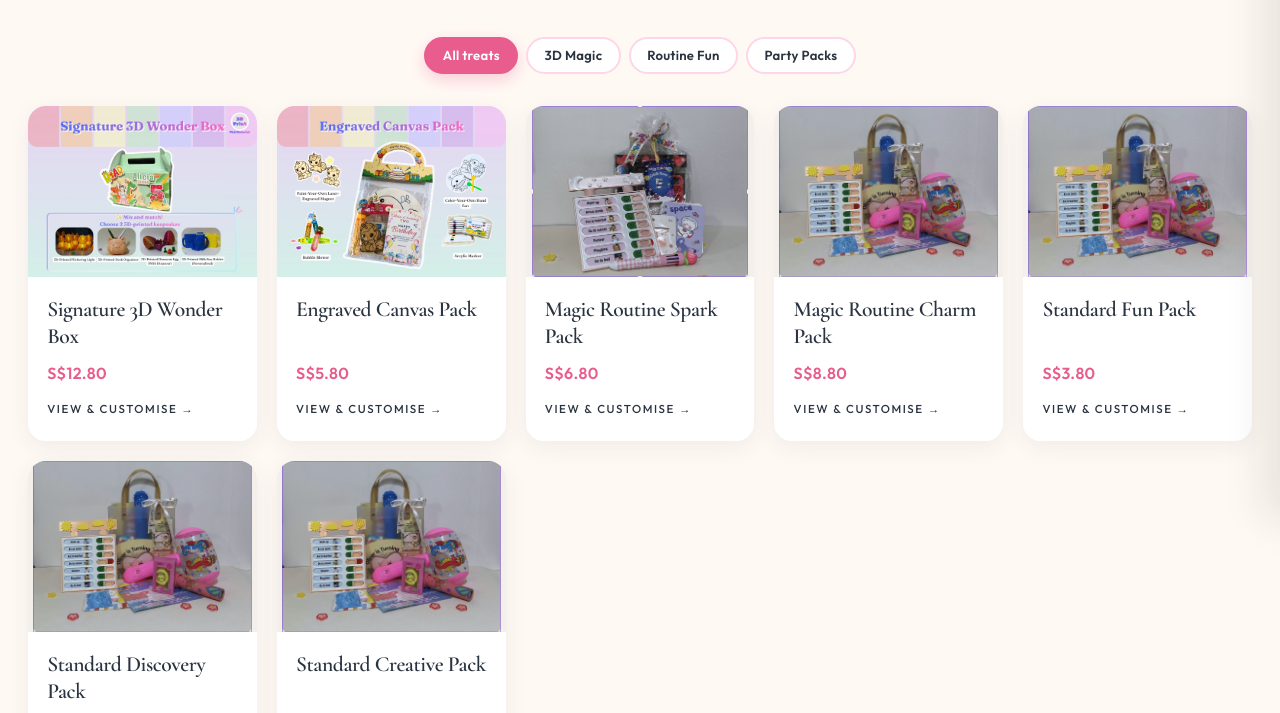
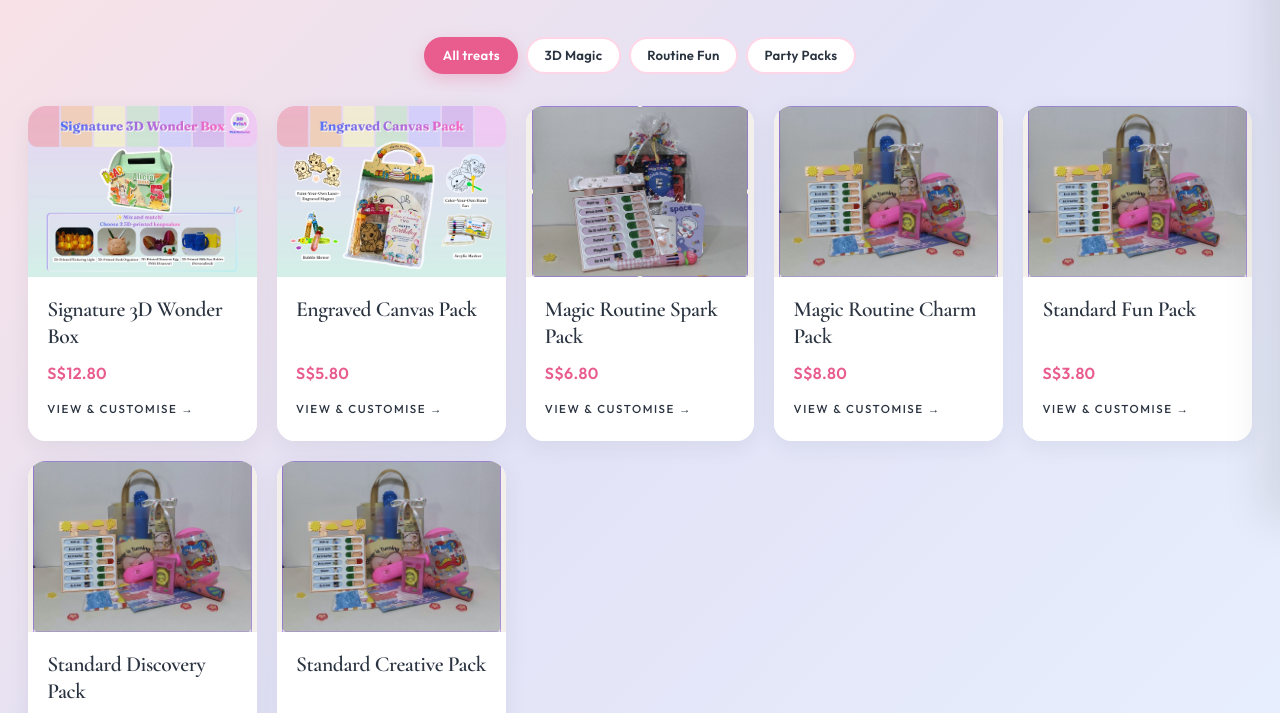
Before and after one commit to jiawun90/testing2, a website: page shop.html in a window 1280 px wide. Shown: the part 281-994 px from the top of the page. Drawn offline with nearby package versions, Linux system fonts and the light colour scheme.

Commit message:
Update styles.css

```diff
--- a/styles.css
+++ b/styles.css
@@ -476,6 +476,12 @@ em { font-style: italic; color: var(--accent); }
 }
 
 /* ---------- Product grid ---------- */
+.shop-section,
+#shop {
+  background: linear-gradient(135deg, #fde2e4 0%, #e2e2f6 50%, #e8f0fe 100%) !important;
+  padding-top: 3rem;    /* 增加上下内边距，让背景铺开更平滑 */
+  padding-bottom: 3rem;
+}
 .shop { padding: 2rem 0 5rem; }
 .product-grid {
   max-width: 1280px;
```
